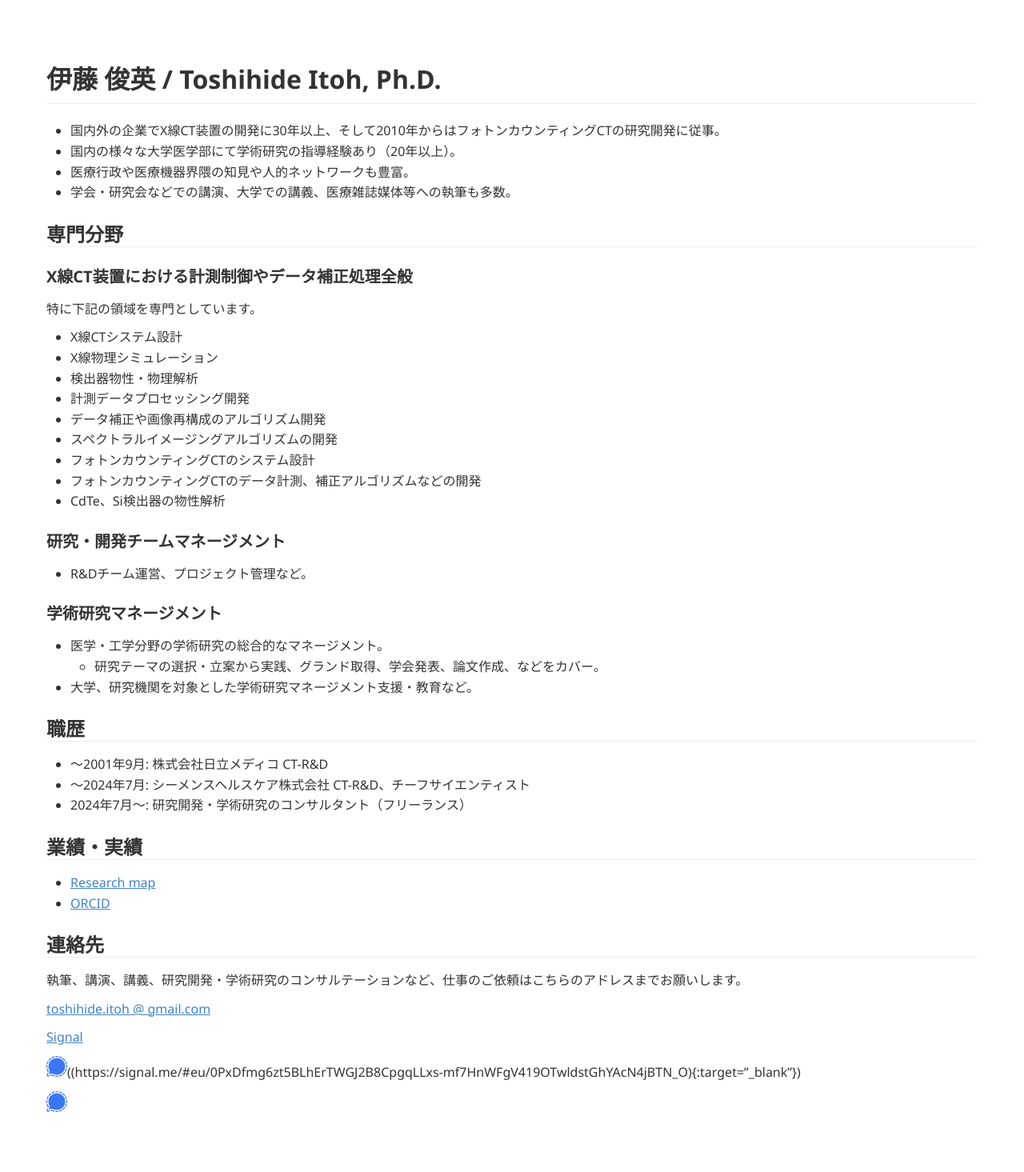
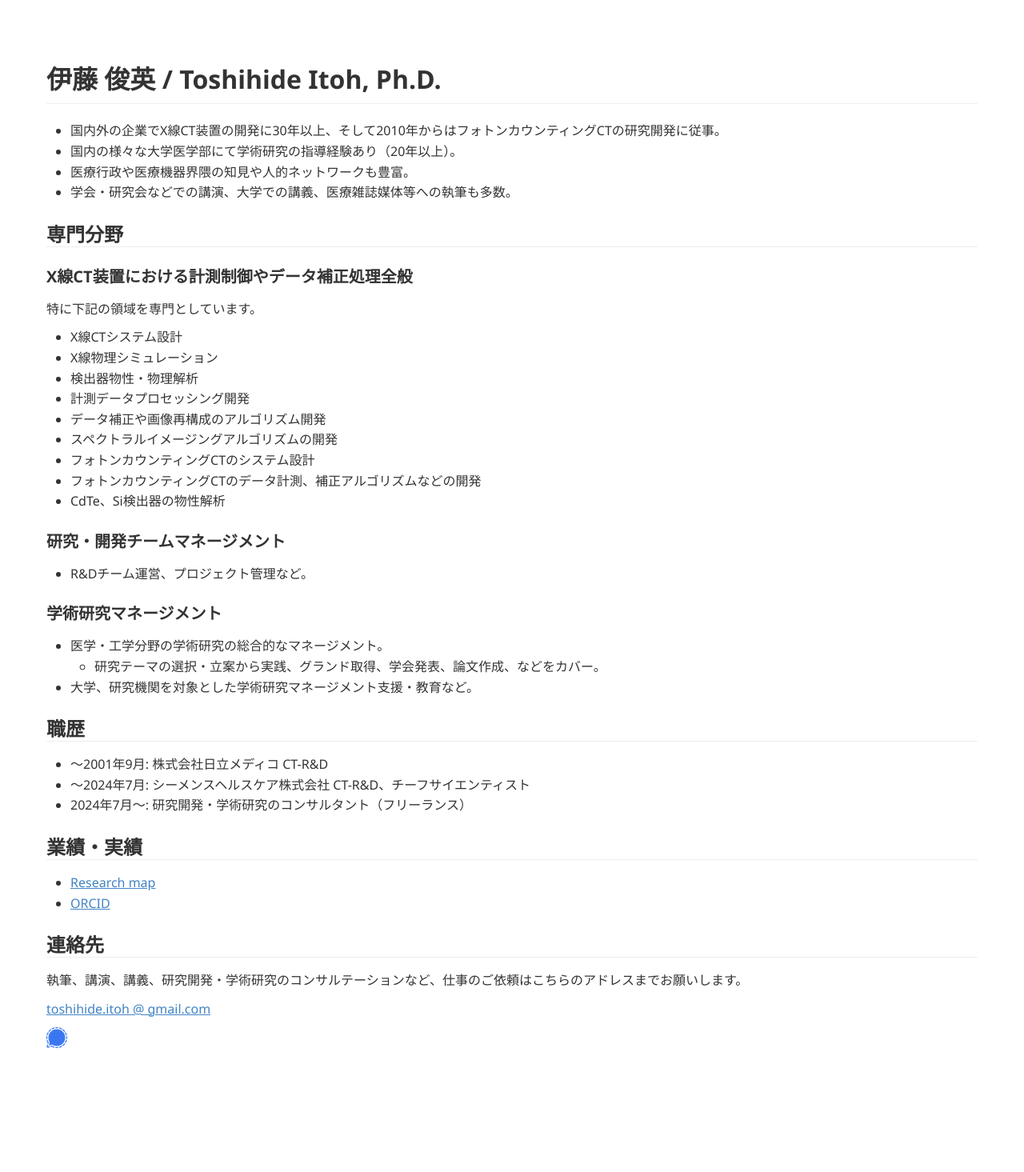
Before and after one commit to tnitoh/tnitoh.github.io, a Jekyll site: the page built from index.md, in a window 1280 px wide. Shown: the whole page at 80% size. Built offline with Jekyll 4.4.1, drawn with Linux system fonts in a browser that asks for light colours; Markdown is read by kramdown in place of the engine named in the settings; after the commit the page ends 1386 px from its top, so only the background shows below that.

Commit message:
Update index.md

```diff
--- a/index.md
+++ b/index.md
@@ -52,8 +52,6 @@
 
 [toshihide.itoh @ gmail.com](contact_note.md)
 
-[Signal](https://signal.me/#eu/0PxDfmg6zt5BLhErTWGJ2B8CpgqLLxs-mf7HnWFgV419OTwldstGhYAcN4jBTN_O){:target="_blank"}
+<a href="https://signal.me/#eu/0PxDfmg6zt5BLhErTWGJ2B8CpgqLLxs-mf7HnWFgV419OTwldstGhYAcN4jBTN_O" target="_blank"><img src="signal-logo.png"></a>
 
-![Signal](signal-logo.png)((https://signal.me/#eu/0PxDfmg6zt5BLhErTWGJ2B8CpgqLLxs-mf7HnWFgV419OTwldstGhYAcN4jBTN_O){:target="_blank"})
-
-<a href="https://signal.me/#eu/0PxDfmg6zt5BLhErTWGJ2B8CpgqLLxs-mf7HnWFgV419OTwldstGhYAcN4jBTN_O" target="_blank"><img src="signal-logo.png"></a>
+<!--[Signal](https://signal.me/#eu/0PxDfmg6zt5BLhErTWGJ2B8CpgqLLxs-mf7HnWFgV419OTwldstGhYAcN4jBTN_O){:target="_blank"}-->
```
